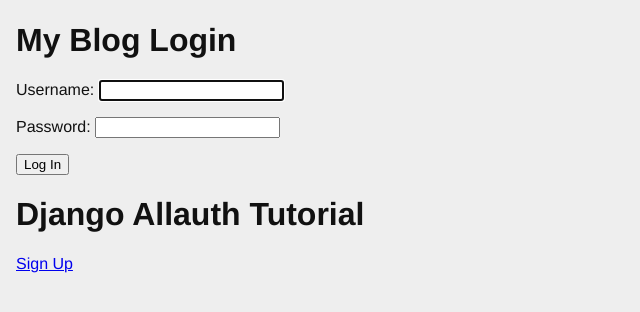
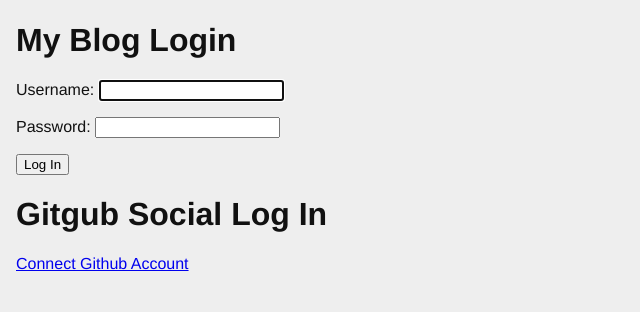
Before and after one commit to alex-luecke/django-blog, a Django app: page /login/ in a window 1280 px wide. Shown: the part 20-332 px from the top of the page, without its empty margins (0-640 px from the left). Run offline with Django 4.2, Linux system fonts and the light colour scheme; some libraries are stand-ins or nearby versions.

Commit message:
finishing github login work

```diff
--- a/mysite/templates/login.html
+++ b/mysite/templates/login.html
@@ -7,10 +7,10 @@
   {{ form.as_p }}
   <p><input type="submit" value="Log In"></p>
 </form>
-<h1>Django Allauth Tutorial</h1>
+<h1>Gitgub Social Log In</h1>
 {% if user.is_authenticated %}
 <p>Welcome {{ user.username }} !!!</p>
 {% else %}
-<a href="{% provider_login_url 'github' %}">Sign Up</a>
+<a href="{% provider_login_url 'github' %}">Connect Github Account</a>
 {% endif %}
 {% endblock %}
```
Also changed, not shown: blogging/migrations/0003_alter_category_options.py (added), db.sqlite3.
